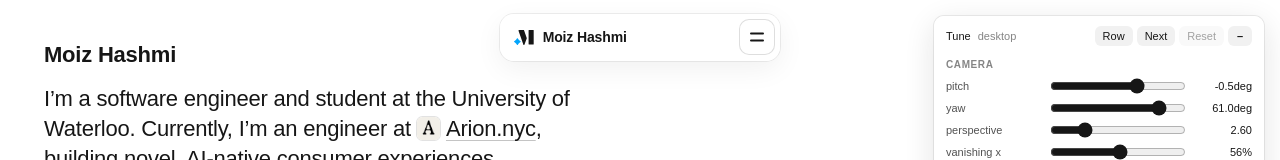
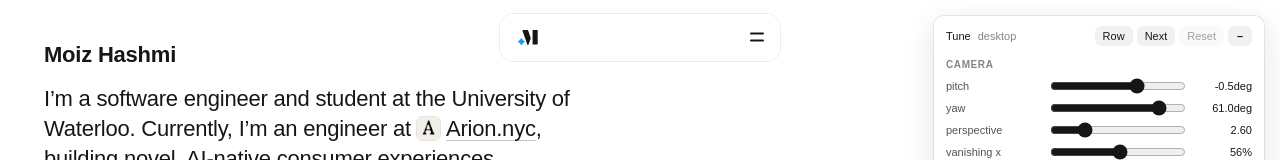
Before and after one commit to MoizDev/personal-website, a Next.js app: page / in a window 1280 px wide. Shown: the top 160 px of the page. Built offline with nearby package versions, Linux system fonts and the light colour scheme; a web font is replaced by a local one.

Commit message:
Navbar: just the logo and a borderless menu button, no shadow

```diff
--- a/components/Navbar.css
+++ b/components/Navbar.css
@@ -9,21 +9,14 @@
   transform: translateX(-50%);
   border-radius: 14px;
   background: rgba(255, 255, 255, 0.8);
-  box-shadow:
-    0 0 0 1px rgba(22, 22, 22, 0.07),
-    0 8px 28px rgba(22, 22, 22, 0.06);
+  box-shadow: 0 0 0 1px rgba(22, 22, 22, 0.08);
   backdrop-filter: blur(18px) saturate(1.4);
   -webkit-backdrop-filter: blur(18px) saturate(1.4);
-  transition:
-    width 560ms cubic-bezier(0.2, 0.8, 0.2, 1),
-    box-shadow 400ms ease;
+  transition: width 560ms cubic-bezier(0.2, 0.8, 0.2, 1);
 }
 
 .nav[data-open="true"] {
   width: var(--nav-open-w);
-  box-shadow:
-    0 0 0 1px rgba(22, 22, 22, 0.08),
-    0 24px 60px rgba(22, 22, 22, 0.12);
 }
 
 .nav button {
@@ -45,10 +38,8 @@
 .nav-home {
   display: flex;
   align-items: center;
-  gap: 9px;
-  font-size: 14px;
-  font-weight: 600;
-  letter-spacing: -0.01em;
+  height: 36px;
+  padding: 0 4px;
 }
 
 .nav-logo {
@@ -62,7 +53,6 @@
   width: 36px;
   height: 36px;
   border-radius: 10px;
-  box-shadow: inset 0 0 0 1px rgba(22, 22, 22, 0.14);
   transition: background-color 160ms ease;
 }
 
--- a/components/Navbar.tsx
+++ b/components/Navbar.tsx
@@ -63,6 +63,7 @@ export function Navbar() {
           <Link
             className="nav-home"
             href="/"
+            aria-label="Moiz Hashmi, home"
             onClick={(e) => {
               e.preventDefault();
               close();
@@ -70,7 +71,6 @@ export function Navbar() {
             }}
           >
             <Logo className="nav-logo" />
-            <span>Moiz Hashmi</span>
           </Link>
 
           <button
```
